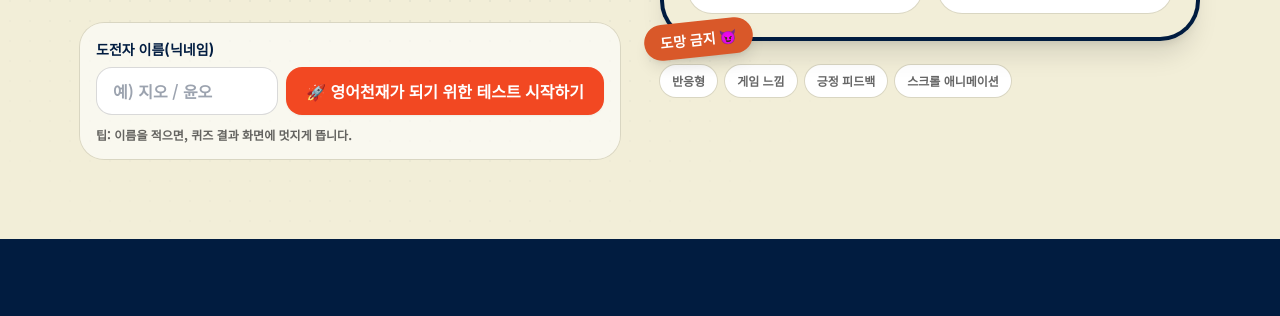
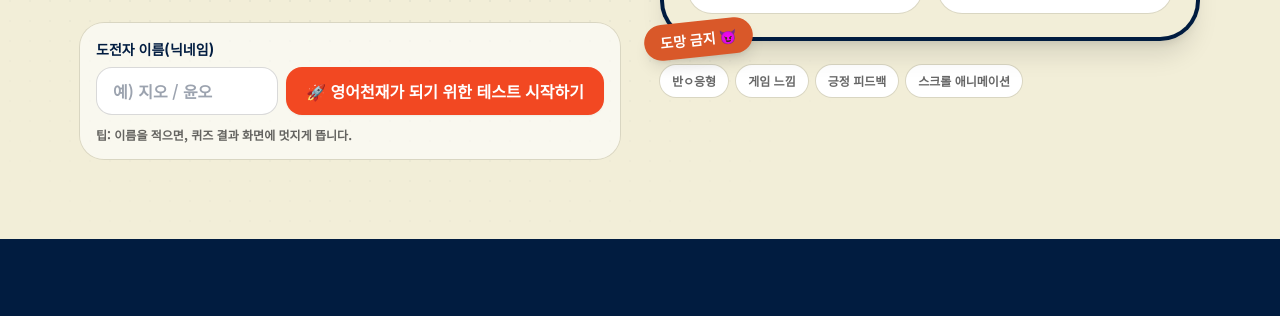
Before and after one commit to eodjjang/00_vibecoding2, a plain HTML site: page index.html in a window 1280 px wide. Shown: the part 454-770 px from the top of the page. Drawn offline with nearby package versions, Linux system fonts and the light colour scheme; a web font is replaced by a local one.

Commit message:
Update index.html

```diff
--- a/index.html
+++ b/index.html
@@ -144,7 +144,7 @@
             </div>
 
             <div class="mt-6 flex flex-wrap gap-2 text-xs font-bold text-black/60">
-              <span class="rounded-full bg-white px-3 py-2 ring-1 ring-black/10">반응형</span>
+              <span class="rounded-full bg-white px-3 py-2 ring-1 ring-black/10">반ㅇ응형</span>
               <span class="rounded-full bg-white px-3 py-2 ring-1 ring-black/10">게임 느낌</span>
               <span class="rounded-full bg-white px-3 py-2 ring-1 ring-black/10">긍정 피드백</span>
               <span class="rounded-full bg-white px-3 py-2 ring-1 ring-black/10">스크롤 애니메이션</span>
```
